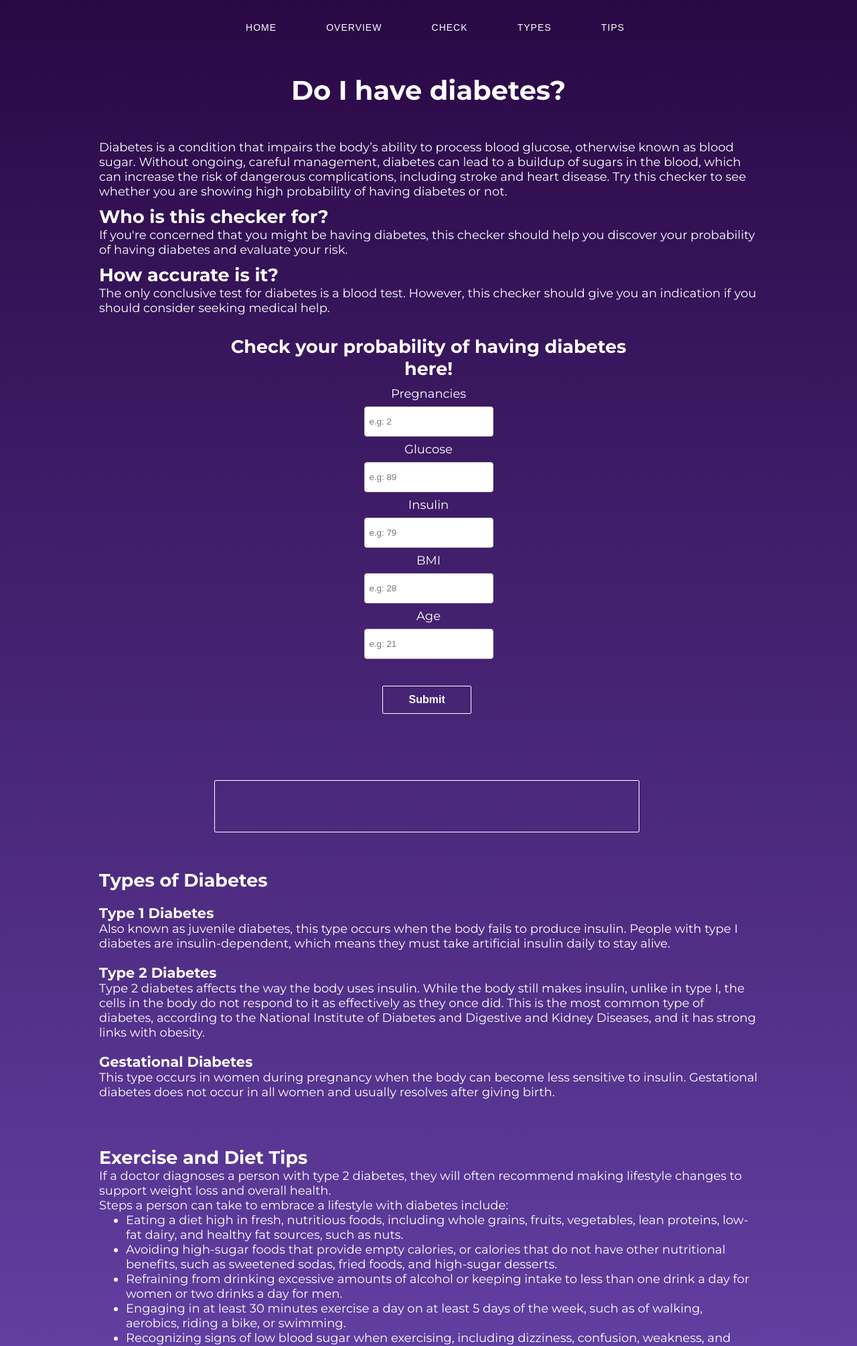
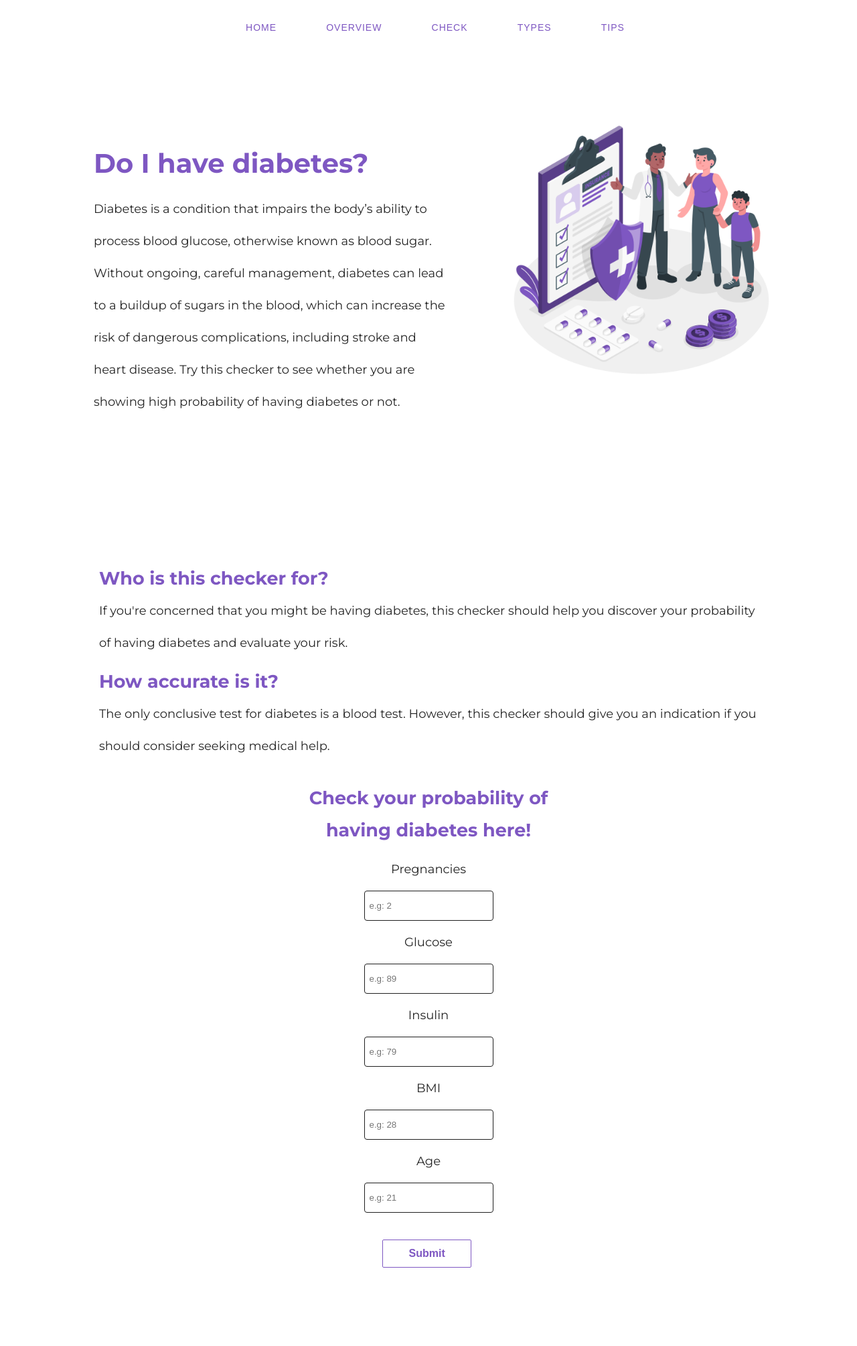
Before and after one commit to indirapravianti/do-i-have-diabetes-web-app, a Flask app: page / in a window 1280 px wide. Shown: the top 2010 px of the page at 67% size. Run offline with Flask 2, Linux system fonts and the light colour scheme; parts of the project's set-up code (start-up, migrations or seed data) failed here and were passed over.

Commit message:
redesigned the whole web

```diff
--- a/templates/home.html
+++ b/templates/home.html
@@ -17,102 +17,11 @@
     html, body {
     scroll-behavior: smooth;
     min-height:100%;
-    background: linear-gradient(0deg, #6441A5, #2a0845);
-    color: white;
+    background: white;
+    color: rgb(37, 37, 37);
     font-size: 18px;
     font-family: 'Montserrat', sans-serif;
-    }
-
-    .dihd{
-        text-align: center;
-        padding: 30px;
-        font-size: 40px;
-        font-weight: 700;
-    }
-
-    .form-wrapper{
-        margin: 0 auto;
-        width: 50%;
-        text-align: center;
-    }
-
-    .form-wrapper h2{
-        padding: 10px;
-    }
-
-    input{
-        padding: 14px 7px;
-        margin: 8px;
-        display: inline-block;
-        border: 1px solid #ccc;
-        border-radius: 4px;
-        box-sizing: border-box;
-    }
-
-    input[type=submit] {
-        background-color: transparent;
-        color: white;
-        font-weight: 700;
-        padding:0.7em 2.4em;
-        border:0.1em solid #FFFFFF;
-        margin:2em 0.3em 0.3em 0;
-        border-radius:0.12em;
-        box-sizing: border-box;
-        cursor: pointer;
-        font-size: 16px;
-        transition: all 0.2s;
-        text-transform: capitalize;
-    }
-    input[type=submit]:hover {
-        color:#000000;
-        background-color: #ffffff;
-    }
-
-    .result{
-        padding:2.1em 7.2em;
-        border:0.1em solid #FFFFFF;
-        margin:4em 0.3em 0.3em 0;
-        border-radius:0.12em;
-        box-sizing: border-box;
-    }
-
-    .description, .diabetes-edu{
-        padding: 20px;
-        max-width: 80%;
-        margin: 0 auto;
-    }
-
-    .description h2{
-        margin-top: 10px;
-    }
-
-    @media screen and (max-width: 768px) {
-        .result{
-            padding: 0.7em 2.4em;
-            font-size: 14px;
-        }
-
-        .dropdown{
-            display: none !important;
-        }
-    }
-
-    .diabetes-edu{
-        padding-top: 50px;
-    }
-
-    .types{
-        margin-top: 20px;
-    }
-
-    ul{
-        margin-left: 40px;
-    }
-
-    footer{
-        text-align: center;
-        font-size: 12px;
-        padding: 20px;
+    line-height: 6vh;
     }
 
     nav{
@@ -137,7 +46,7 @@
     .dropdown button{
         background: none;
         border: none;
-        color: white;
+        color: #7E57C2;
         text-decoration: none;
         font-size: 14px;
         cursor: pointer;
@@ -147,7 +56,139 @@
     }
 
     .dropdown:hover button:not(:hover){
-        color: rgb(219, 219, 219);
+        color: #dfdfdf;
+    }
+
+    .dihd{
+        max-width:100%;
+        padding: 50px;
+        height: 75vh;
+
+    }
+
+    .dihd-desc{
+        float: left;
+        width:60%;
+        padding: 90px;
+    }
+
+    .dihd h1{
+        font-size: 40px;
+        color:#7E57C2;
+        margin-bottom: 20px;
+    }
+
+    .img-container{
+        float: right;
+        width: 40%;
+    }
+
+    .dihd-img{
+        width: 400px;
+        margin-top: 40px;
+    }
+
+    .diabetes-edu, .description{
+        padding: 20px;
+        padding-top: 50px;
+        max-width: 80%;
+        margin: 0 auto;
+    }
+
+    .description{
+        margin-top: 100px;
+    }
+
+    .description h2, .diabetes-edu p{
+        margin-top: 10px;
+    }
+
+    .form-wrapper{
+        margin: 0 auto;
+        width: 50%;
+        text-align: center;
+    }
+
+    .form-wrapper h2{
+        padding: 10px;
+    }
+
+    input{
+        padding: 14px 7px;
+        margin: 8px;
+        display: inline-block;
+        border: 1px solid rgb(32, 32, 32);
+        border-radius: 4px;
+        box-sizing: border-box;
+    }
+
+    input[type=submit] {
+        background-color: transparent;
+        color: #7E57C2;
+        font-weight: 700;
+        padding:0.7em 2.4em;
+        border:0.1em solid #7E57C2;
+        margin:2em 0.3em 0.3em 0;
+        border-radius:0.12em;
+        box-sizing: border-box;
+        cursor: pointer;
+        font-size: 16px;
+        transition: all 0.2s;
+        text-transform: capitalize;
+    }
+    input[type=submit]:hover {
+        color:white;
+        background-color: #7E57C2;
+    }
+
+    h2{
+        color: #7E57C2;
+    }
+
+    .result{
+        padding:2.1em 7.2em;
+        border:0.1em solid #FFFFFF;
+        margin:4em 0.3em 0.3em 0;
+        border-radius:0.12em;
+        box-sizing: border-box;
+    }
+
+    @media screen and (max-width: 768px) {
+        .result{
+            padding: 0.7em 2.4em;
+            font-size: 14px;
+        }
+
+        .dropdown{
+            display: none !important;
+        }
+
+        .dihd-img{
+            display:none;
+        }
+
+        .dihd-desc{
+            width: 100%;
+            padding: 20px;
+        }
+
+        .dihd-desc h1{
+            line-height: 1.3;
+        }
+    }
+
+    .types{
+        margin-top: 20px;
+    }
+
+    ul{
+        margin-left: 40px;
+    }
+
+    footer{
+        text-align: center;
+        font-size: 12px;
+        padding: 20px;
     }
 </style>
 <body>
@@ -181,13 +222,20 @@
         </ul>
     </nav>
 
-    <div class="dihd">Do I have diabetes?</h1></div>
-    <div class="description" id="overview">
-        <p>Diabetes is a condition that impairs the body’s ability to process blood glucose, otherwise
+    <div class="dihd">
+        <div class="dihd-desc">
+            <h1>Do I have diabetes?</h1>
+            <p>Diabetes is a condition that impairs the body’s ability to process blood glucose, otherwise
             known as blood sugar. Without ongoing, careful management, diabetes can lead to a buildup of
             sugars in the blood, which can increase the risk of dangerous complications, including stroke
             and heart disease. Try this checker to see whether you are showing high probability of having
             diabetes or not.</p>
+        </div>
+        <div class="img-container">
+            <img class="dihd-img" src="amico.png" alt="illustration" border="0">
+        </div>
+    </div>
+    <div class="description" id="overview">
         <h2>Who is this checker for?</h2>
         <p>If you're concerned that you might be having diabetes, this checker should help you discover
             your probability of having diabetes and evaluate your risk.</p>
@@ -197,18 +245,18 @@
         </p>
     </div>
     <div class="form-wrapper" id="check">
-        <h2>Check your probability of having diabetes here!</h2>
+        <h2>Check your probability of <br>having diabetes here!</h2>
         <form action = "/main" method="POST">
             <label>Pregnancies</label><br>
-            <input type="number" name="pregnancies" placeholder="e.g: 2" required><br>
+            <input type="number" name="pregnancies" placeholder="e.g: 2" min="0" required><br>
             <label>Glucose</label><br>
-            <input type="number" name="glucose" placeholder="e.g: 89" required><br>
+            <input type="number" name="glucose" placeholder="e.g: 89" min="1" required><br>
             <label>Insulin</label><br>
-            <input type="number" name="insulin" placeholder="e.g: 79" required><br>
+            <input type="number" name="insulin" placeholder="e.g: 79" min="1" required><br>
             <label>BMI</label><br>
-            <input type="number" name="bmi" placeholder="e.g: 28" required><br>
+            <input type="number" name="bmi" placeholder="e.g: 28" min="1" required><br>
             <label>Age</label><br>
-            <input type="number" name="age" placeholder="e.g: 21" required><br>
+            <input type="number" name="age" placeholder="e.g: 21" min="1"required><br>
             <p> <input type ="submit" value="submit" /> </p>
         </form>
         <br>
```
Also changed, not shown: templates/amico.png (added).
